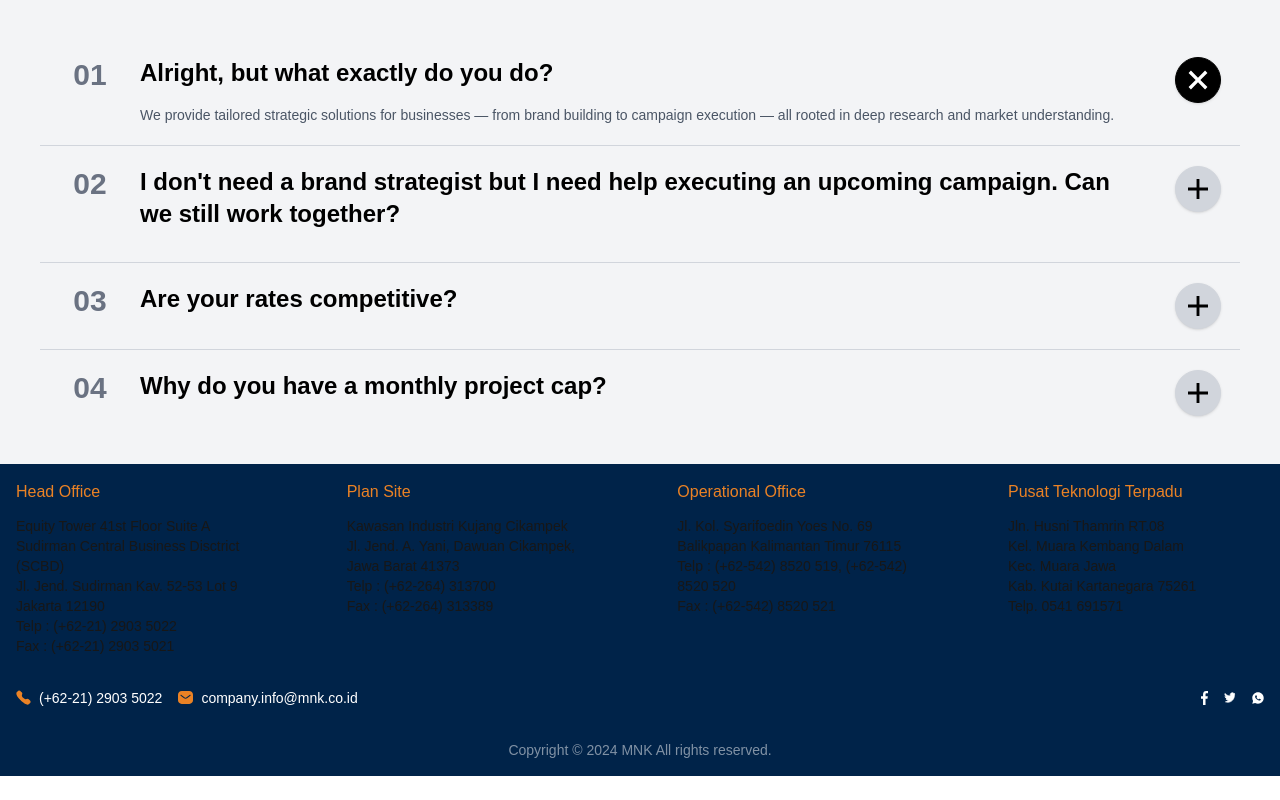
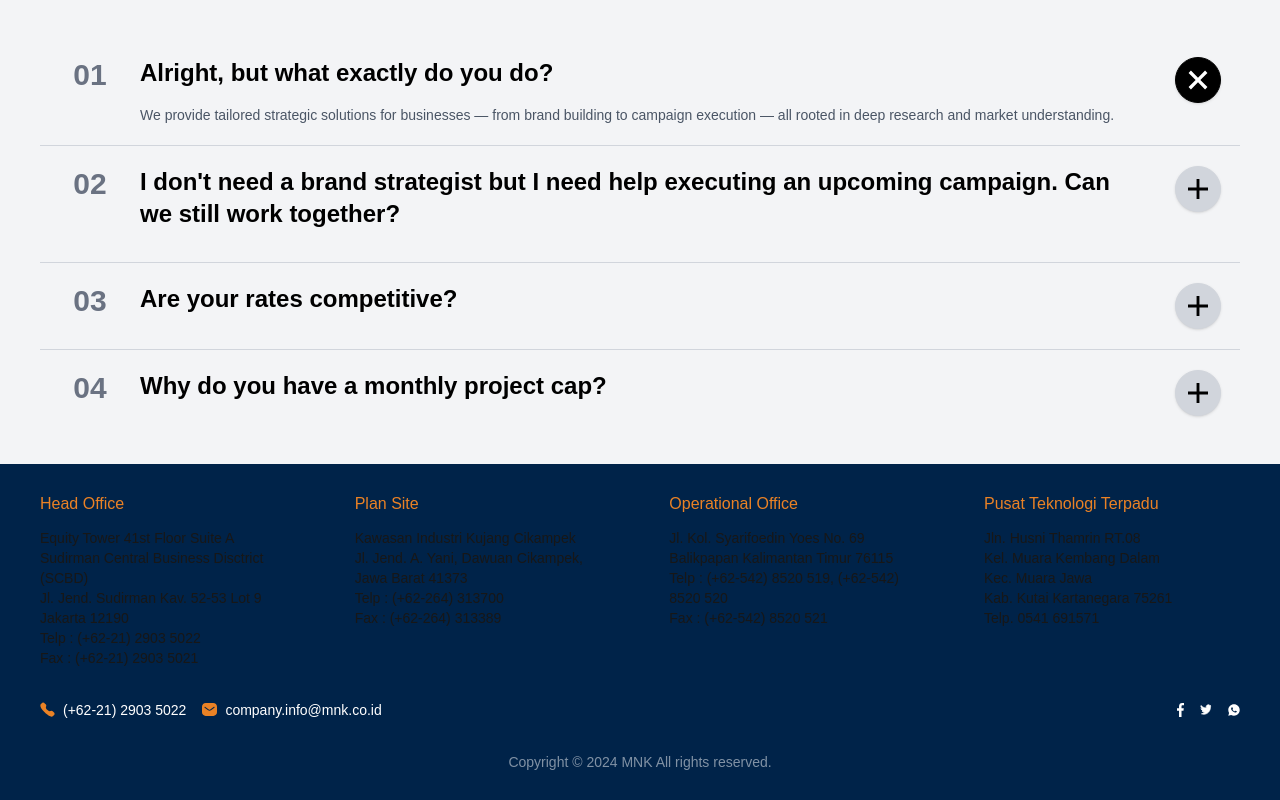
Before and after one commit to wramadan7-org/mnk-nextjs, a Next.js app: page / in a window 1280 px wide. Shown: the part 3206-4006 px from the top of the page. Before the commit the page ends 3982 px from the top, so only its background shows below. Built offline with nearby package versions, Linux system fonts and the light colour scheme.

Commit message:
style: padding footer

```diff
--- a/src/components/FooterComponent.tsx
+++ b/src/components/FooterComponent.tsx
@@ -7,7 +7,7 @@ import Whatsapp from "@/assets/icons/whatsapp-white.svg";
 
 export default function FooterComponent() {
   return (
-    <footer className="bg-primary w-full h-fit p-4 flex flex-[1_1_0%] flex-col gap-8">
+    <footer className="bg-primary w-full h-fit py-7 px-4 sm:px-7 lg:px-10 flex flex-[1_1_0%] flex-col gap-8">
       <div className="flex flex-[1_1_0%] flex-wrap flex-row justify-start sm:justify-between gap-8">
         <div className="flex flex-col gap-3 w-full md:lg-max-w-xs lg:max-w-3xs">
           <h2 className="text-secondary">Head Office</h2>
```
